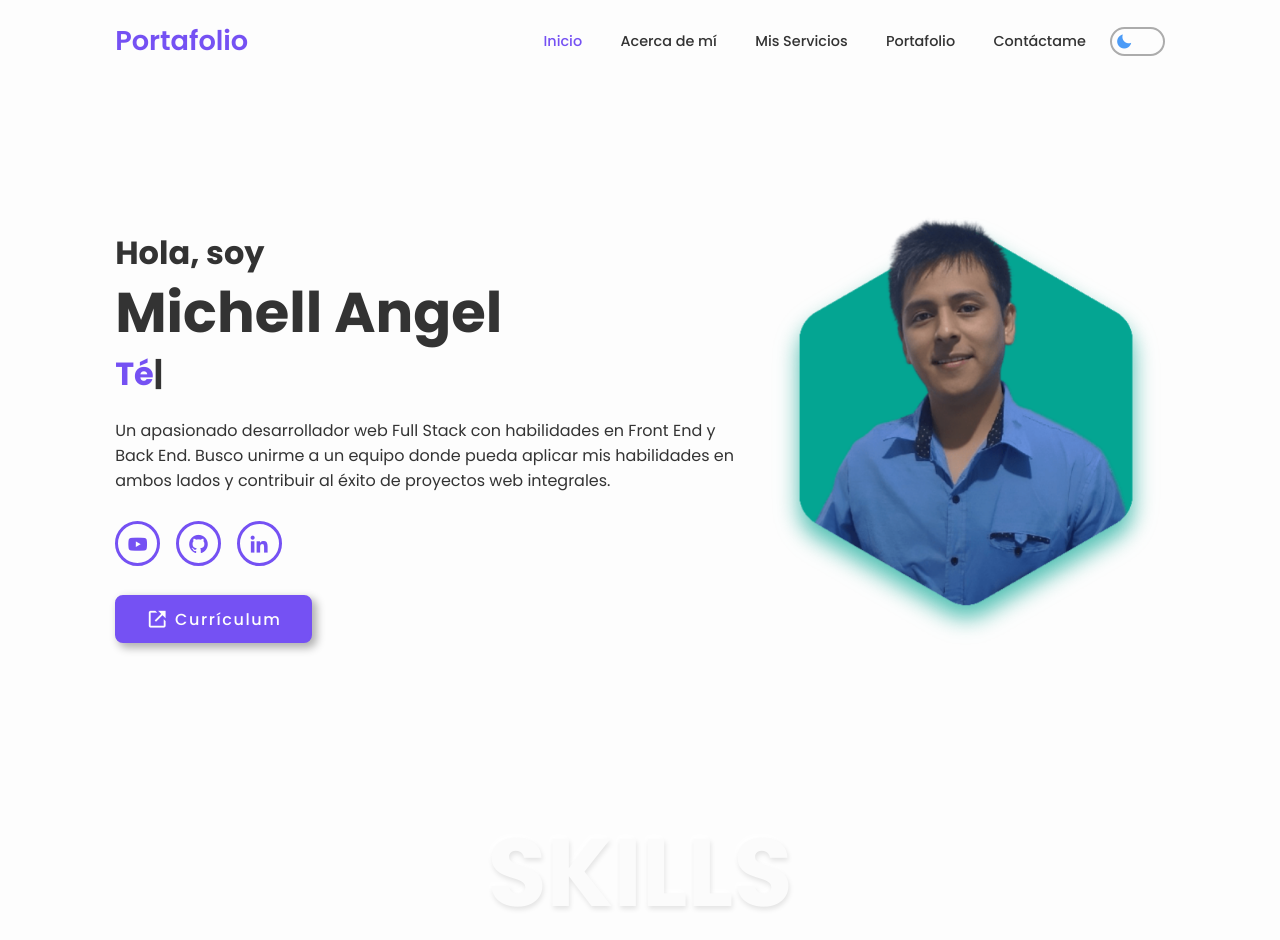
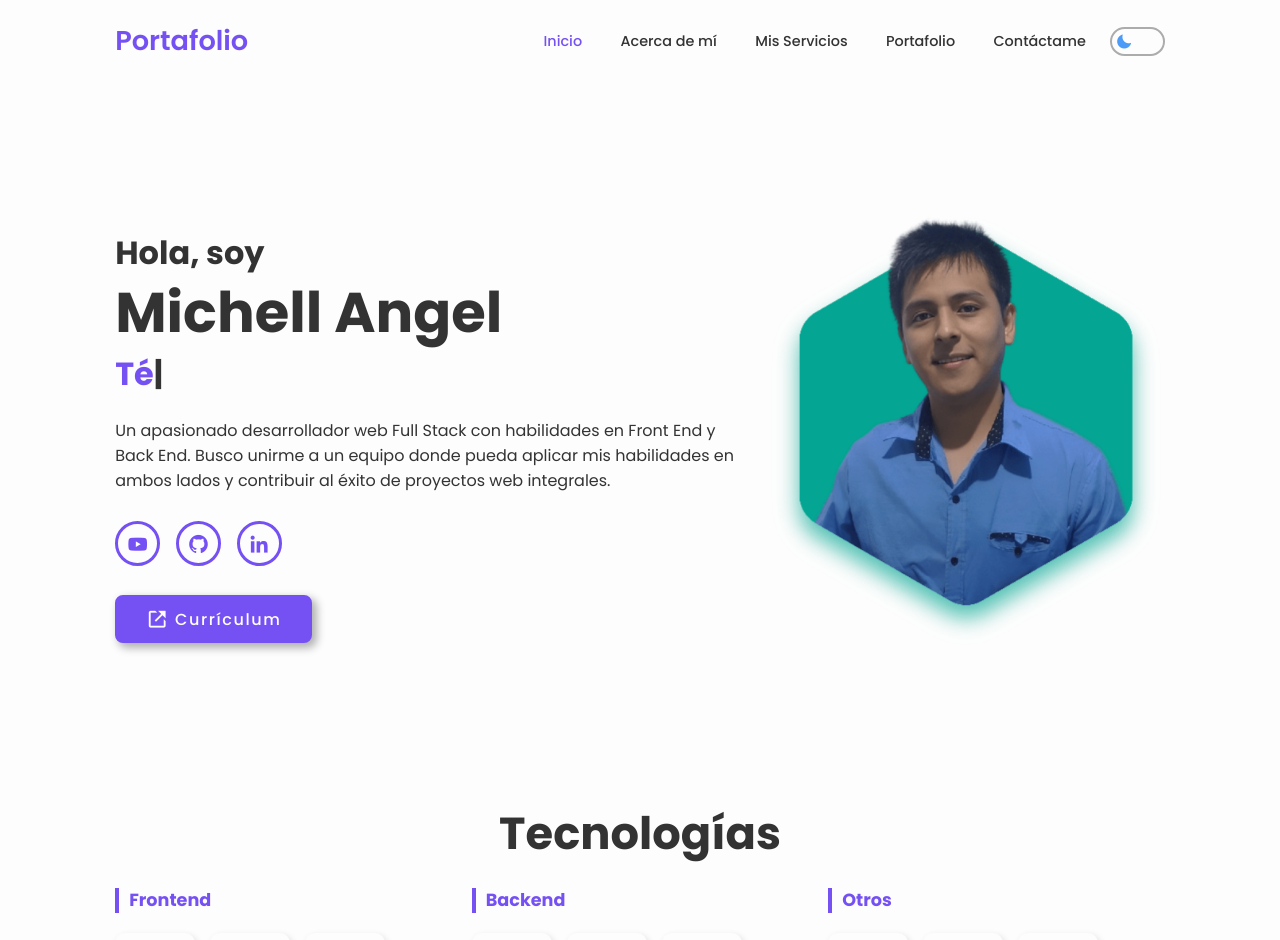
Before and after one commit to Michell2022/portafolio2023, an Angular app: page / in a window 1280 px wide. Shown: the top 940 px of the page. Built offline with nearby package versions, Linux system fonts and the light colour scheme.

Commit message:
Cambiando estilo de SKILLS

```diff
--- a/src/app/pages/home/home.component.css
+++ b/src/app/pages/home/home.component.css
@@ -101,10 +101,14 @@ span {
 }
 
 .section-habilidades h4{
-    text-align: center;
+    /* text-align: center;
     color: #fbfbfb;
     font-size: 6rem;
-    text-shadow: 1px 3px 5px rgba(0, 0, 0, 0.1), -2px -3px 5px rgb(255, 255, 255);
+    text-shadow: 1px 3px 5px rgba(0, 0, 0, 0.1), -2px -3px 5px rgb(255, 255, 255); */
+
+    text-align: center;
+    color: var(--text-color);;
+    font-size: 2.8rem
 }
 
 .habilidades {
--- a/src/app/pages/home/home.component.html
+++ b/src/app/pages/home/home.component.html
@@ -27,7 +27,7 @@
 </section>
 
 <div class="section-habilidades">
-    <h4 class="skills">SKILLS</h4>
+    <h4 class="skills">Tecnologías</h4>
     <div class="habilidades">
         <div class="habilidades-categoria">
             <h5>Frontend</h5>
```
